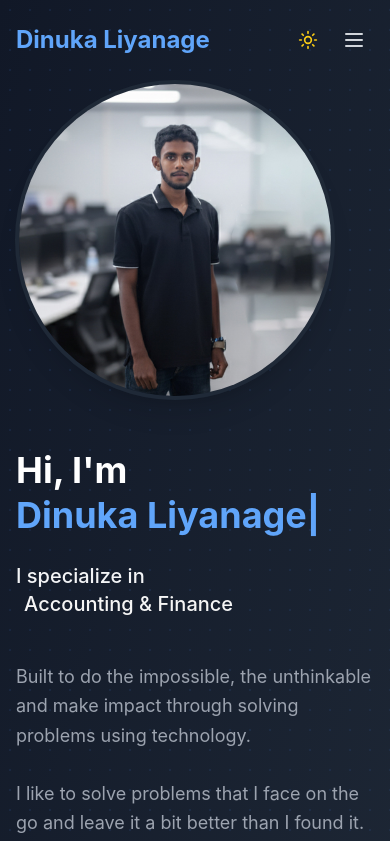
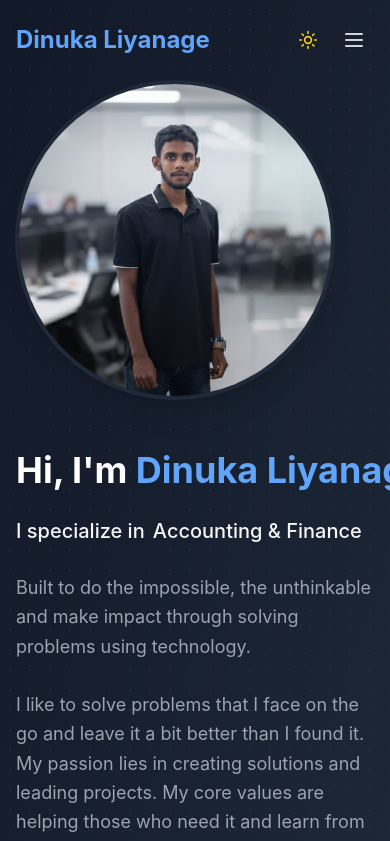
Before and after one commit to Dinuka7L/dinuka-portfolio, a React (Vite) app: page /#/ in a window 390 px wide. Shown: the top 841 px of the page. Built offline with nearby package versions, Linux system fonts and the light colour scheme.

Commit message:
Minor UI Adjustments in hero and header

```diff
--- a/src/components/HeroSection.tsx
+++ b/src/components/HeroSection.tsx
@@ -46,7 +46,7 @@ const HeroSection: React.FC = () => {
             className="order-2 lg:order-1"
             style={{ y: textY }}
           >
-            <h1 className="text-4xl md:text-5xl lg:text-6xl font-bold mb-6 leading-tight text-gray-900 dark:text-white">
+            <h1 className="text-4xl md:text-5xl lg:text-6xl font-bold mb-6 leading-tight text-gray-900 dark:text-white text-nowrap">
               Hi, I'm{" "}
               <span className="text-blue-600 dark:text-blue-400">
                 <TypewriterWithScramble
@@ -58,7 +58,7 @@ const HeroSection: React.FC = () => {
               </span>
             </h1>
 
-           <h2 className="text-xl md:text-2xl font-medium mb-6 text-gray-700 dark:text-gray-100">
+           <h2 className="text-xl md:text-2xl font-medium mb-2 text-gray-700 dark:text-gray-100 text-nowrap">
               I specialize in{""}
               <span className="inline-block min-h-[3rem] md:min-h-[3.5rem] lg:min-h-[4rem]">
                 <FlipWords words={flipWords1} />
@@ -72,10 +72,7 @@ const HeroSection: React.FC = () => {
               I like to solve problems that I face on the go and
               leave it a bit better than I found it. My passion lies in creating solutions and leading projects.
               My core values are helping those who need it and learn from what I
-              need improving. Armed with a strong academic backbone, real-world
-              experience, and a restless urge to question everything, I'm
-              constantly learning, testing, shaping cybersecurity
-              solutions that make the digital world not just safer but better.
+              need improving.
             </p>
 
             {/* Buttons */}
```
